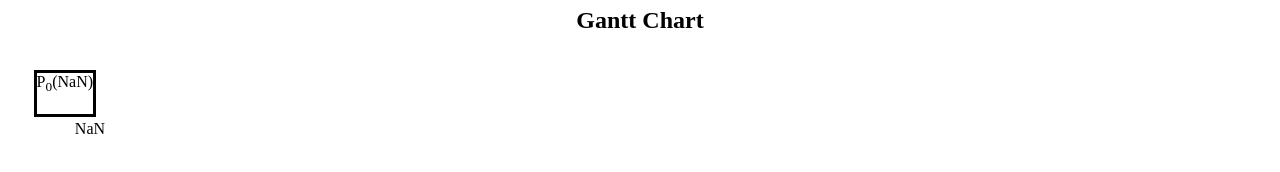
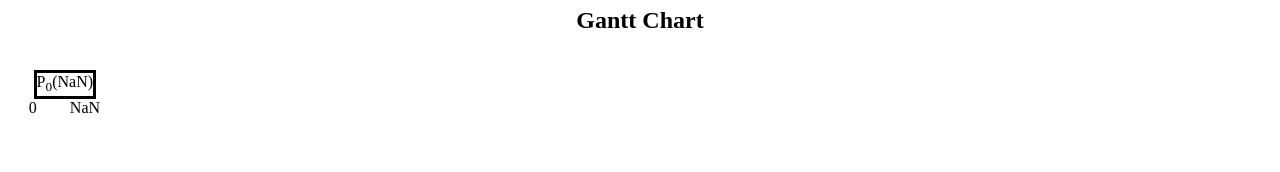
Before and after one commit to jcmsj/cpu-scheduling-algos, a React (Vite) app: page / in a window 1280 px wide. Both pictures are taken after typing "Sample" into the empty fields and a click on the button "CALCULATE". Shown: the part 150-322 px from the top of the page. Built offline with nearby package versions, Linux system fonts and the light colour scheme.

Commit message:
Feat: GanttChart include a leading zero for burst time progress

```diff
--- a/src/Gantt.tsx
+++ b/src/Gantt.tsx
@@ -1,29 +1,38 @@
 import { Result, Task } from "./Task";
 
-export function DanglingBurstTime({ time }: { time: number }) {
+export function DanglingBurstTime({ time, style,...props }: { time: number, style?:React.CSSProperties }) {
     return <span style={{
         textAlign: "end",
         position: "relative",
-        right: "-0.75em",
-        bottom: "-1.5em"
-    }}>
+        ...style
+    }}
+        {...props}
+    >
         {time}
+    </span >
+}
+
+export function ProcessInfo({ task }: { task: Task }) {
+    return <span style={{
+        border: "0.2em solid black",
+    }} >
+        <span>
+            P<sub>{task.id}</sub>
+            ({task.burstTime})
+        </span>
     </span>
 }
-export function Cell({ task, accumulatedBurstTime, ...props }: { task: Task, accumulatedBurstTime: number }) {
+export function Cell({ burstTime, children }: { burstTime: number } & React.PropsWithChildren) {
     return <>
-        <span className="" style={{
-            display: "flex",
-            flexDirection: "column",
-            width: `${task.burstTime * 100}%`,
-            border: "0.2em solid black",
-        }} {...props} >
-            <span>
-                P<sub>{task.id}</sub><wbr />
-                ({task.burstTime})
-            </span>
-            <DanglingBurstTime time={accumulatedBurstTime} />
-        </span>
+        <div className="cell"
+            style={{
+                display: "flex",
+                flexDirection: "column",
+                //Cell width scales with burst time
+                width: `${burstTime * 100}%`,
+            }}>
+            {children}
+        </div>
     </>
 }
 
@@ -32,8 +41,20 @@ export function GanttChart({ result }: { result: Result<Task> }) {
     return <>
         <h2 style={{ textAlign: "center" }}>Gantt Chart</h2>
         <div style={{ display: "flex", textAlign: "center", padding: "2vh 2vw" }}>
+            <Cell burstTime={0}>
+                <span style={{ height: "100%" }}>&nbsp;</span>
+                <DanglingBurstTime time={0} style={{left:"-0.3em"}}/>
+            </Cell>
             {result.tasks.map(task =>
-                <Cell task={task} key={task.id} accumulatedBurstTime={burstTimeSum += task.burstTime} />
+                <Cell key={task.id} burstTime={task.burstTime}>
+                    <ProcessInfo task={task} />
+                    <DanglingBurstTime
+                        time={burstTimeSum += task.burstTime}
+                        style={{
+                            right: "-0.25em",
+                        }}
+                    />
+                </Cell>
             )}
         </div>
     </>
```
